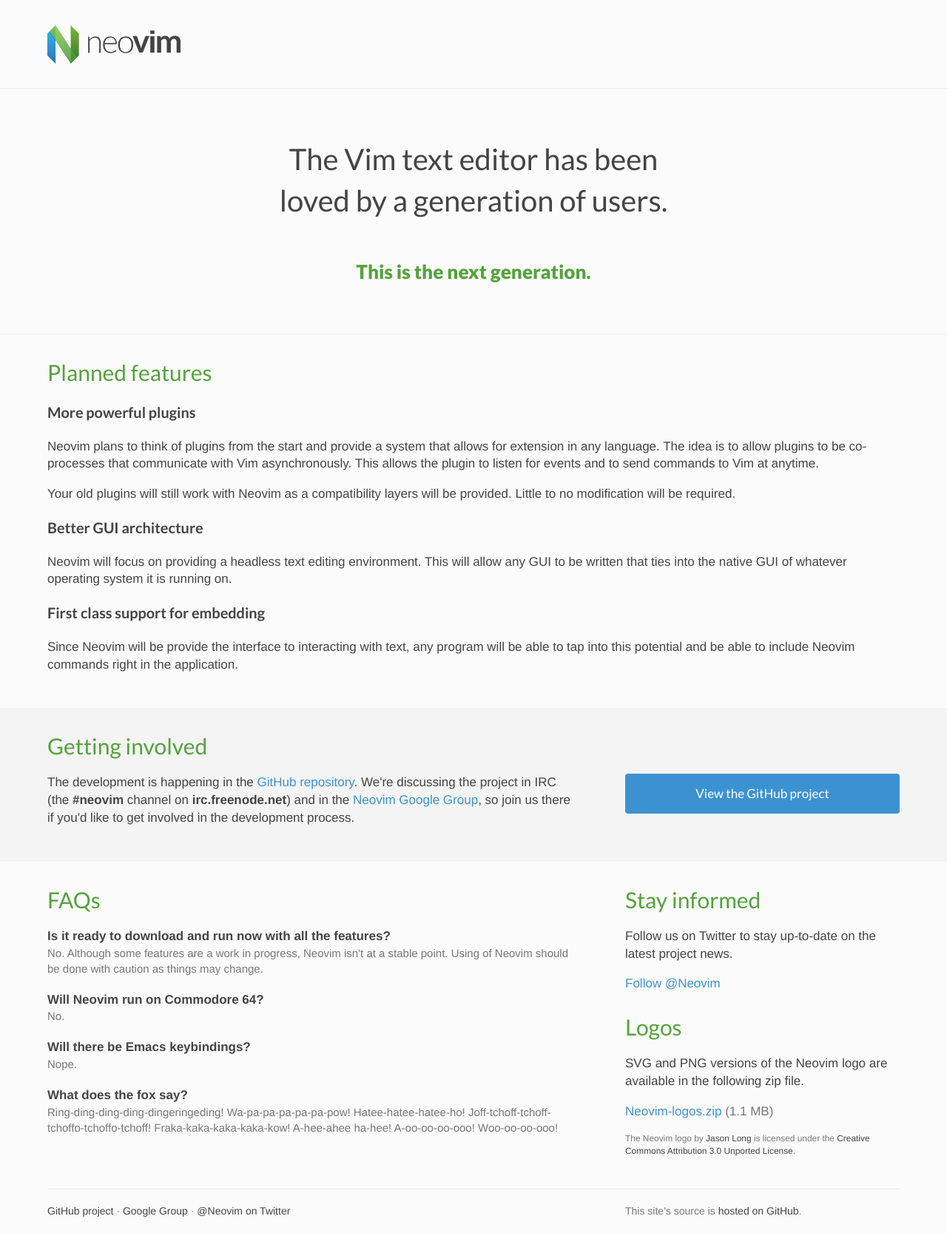
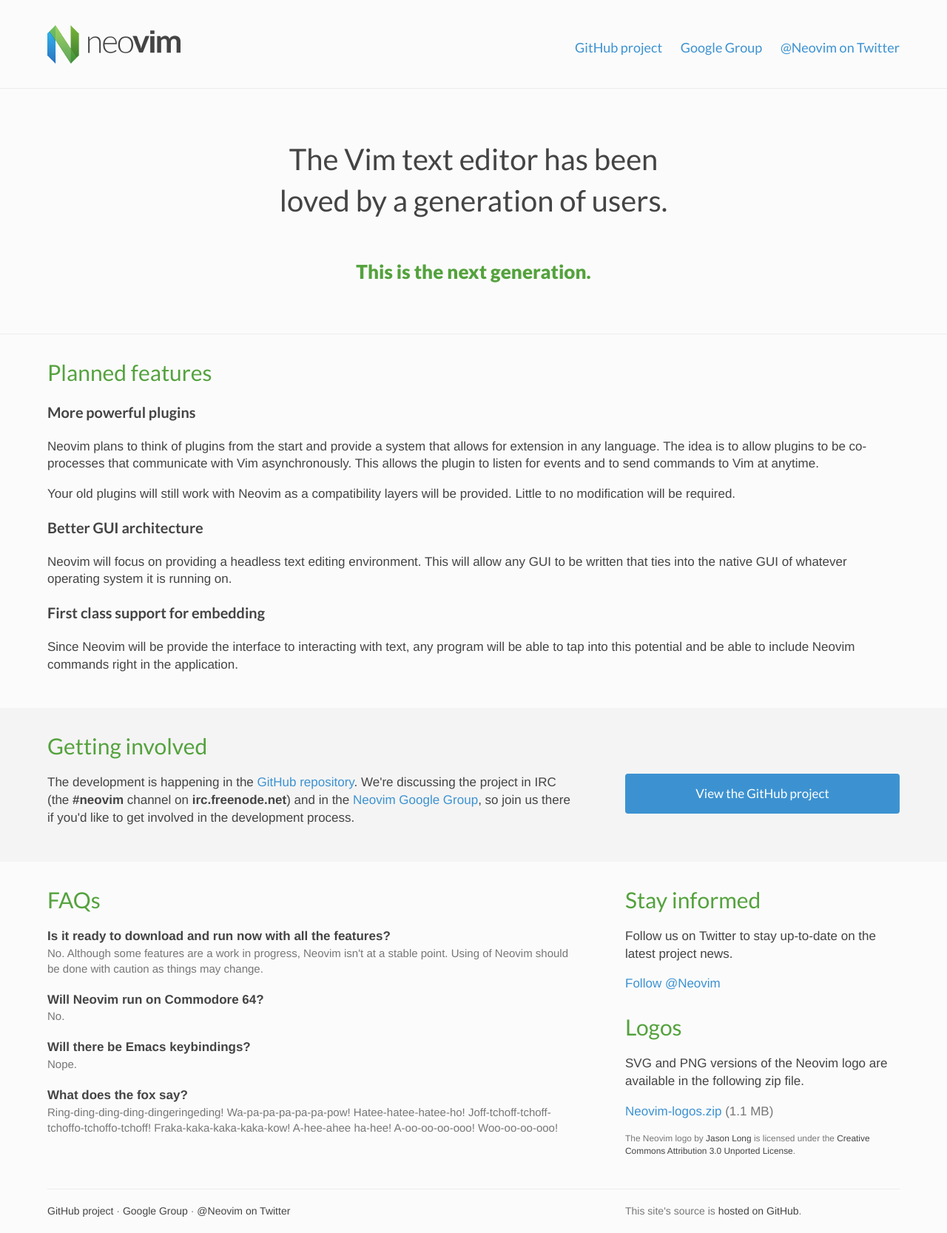
Before and after one commit to neovim/neovim.github.io, a Jekyll site: the page built from index.html, in a window 1280 px wide. Shown: the whole page at 74% size. Built offline with Jekyll 4.4.1, drawn with Linux system fonts in a browser that asks for light colours; nearby versions of some CDN libraries; comment, search, counter and statistics services are not loaded.

Commit message:
nav links

```diff
--- a/_layouts/default.html
+++ b/_layouts/default.html
@@ -19,6 +19,13 @@
   <body>
     <header class="navbar">
       <div class="container">
+        <nav class="site-nav">
+          <ul>
+            <li><a href="https://github.com/neovim/neovim">GitHub project</a></li>
+            <li><a href="https://groups.google.com/forum/#!forum/neovim">Google Group</a></li>
+            <li><a href="http://twitter.com/Neovim">@Neovim on Twitter</a></li>
+          </ul>
+        </nav>
         <a href="/"><img src="images/logo@2x.png" class="logo" alt="Neovim"></a>
       </div>
     </header>
--- a/css/main.css
+++ b/css/main.css
@@ -83,6 +83,26 @@
 @media (min-width: 568px) {
   .logo {
     width: 180px;
+  }
+}
+
+.site-nav {
+  display: none;
+}
+@media (min-width: 568px) {
+  .site-nav {
+    display: block;
+    float: right;
+  }
+  .site-nav ul {
+    list-style: none;
+  }
+  .site-nav li {
+    display: inline-block;
+    margin-top: 5px;
+    margin-left: 20px;
+    font-size: 18px;
+    font-family: 'Lato', sans-serif;
   }
 }
 
```
